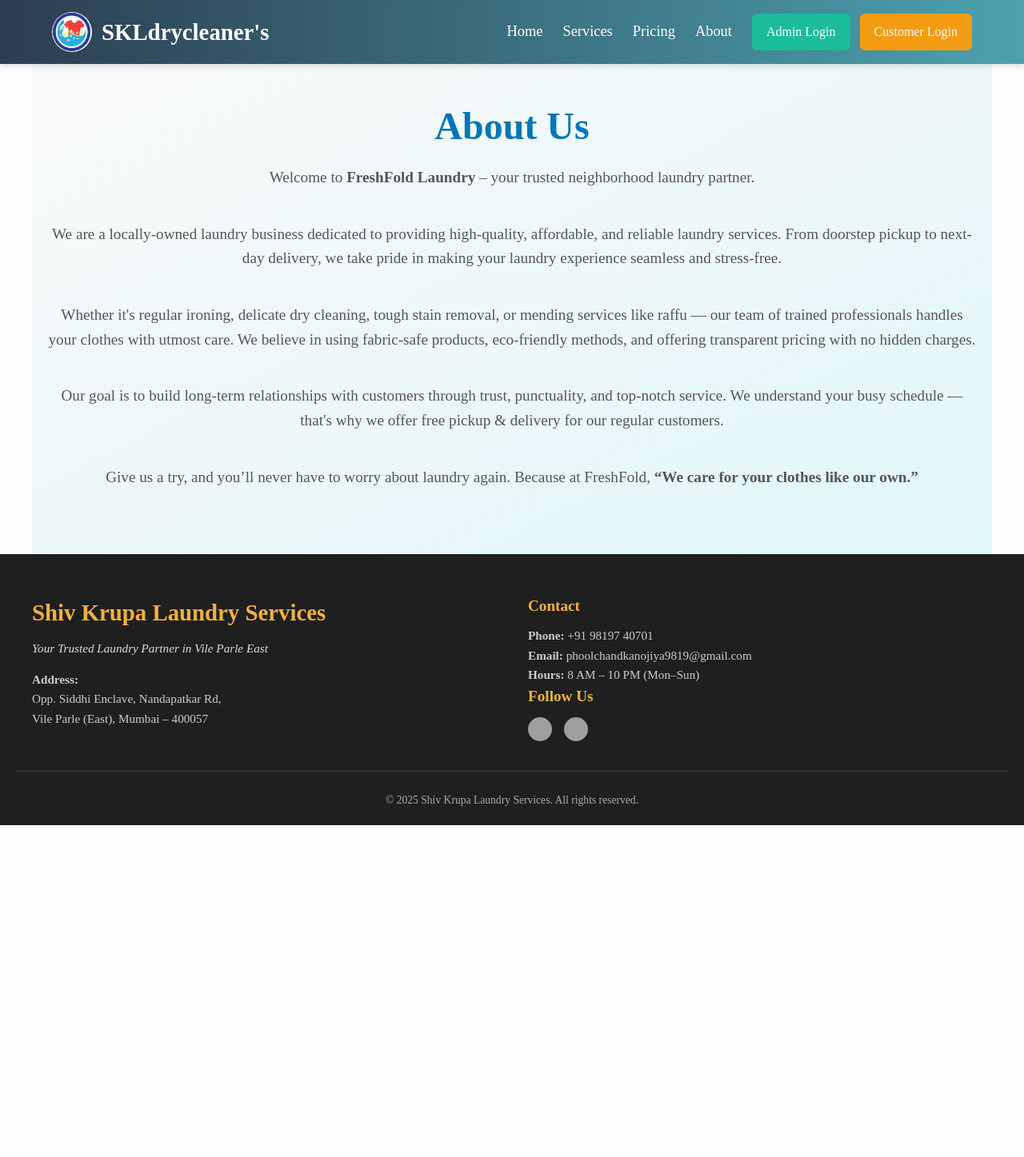
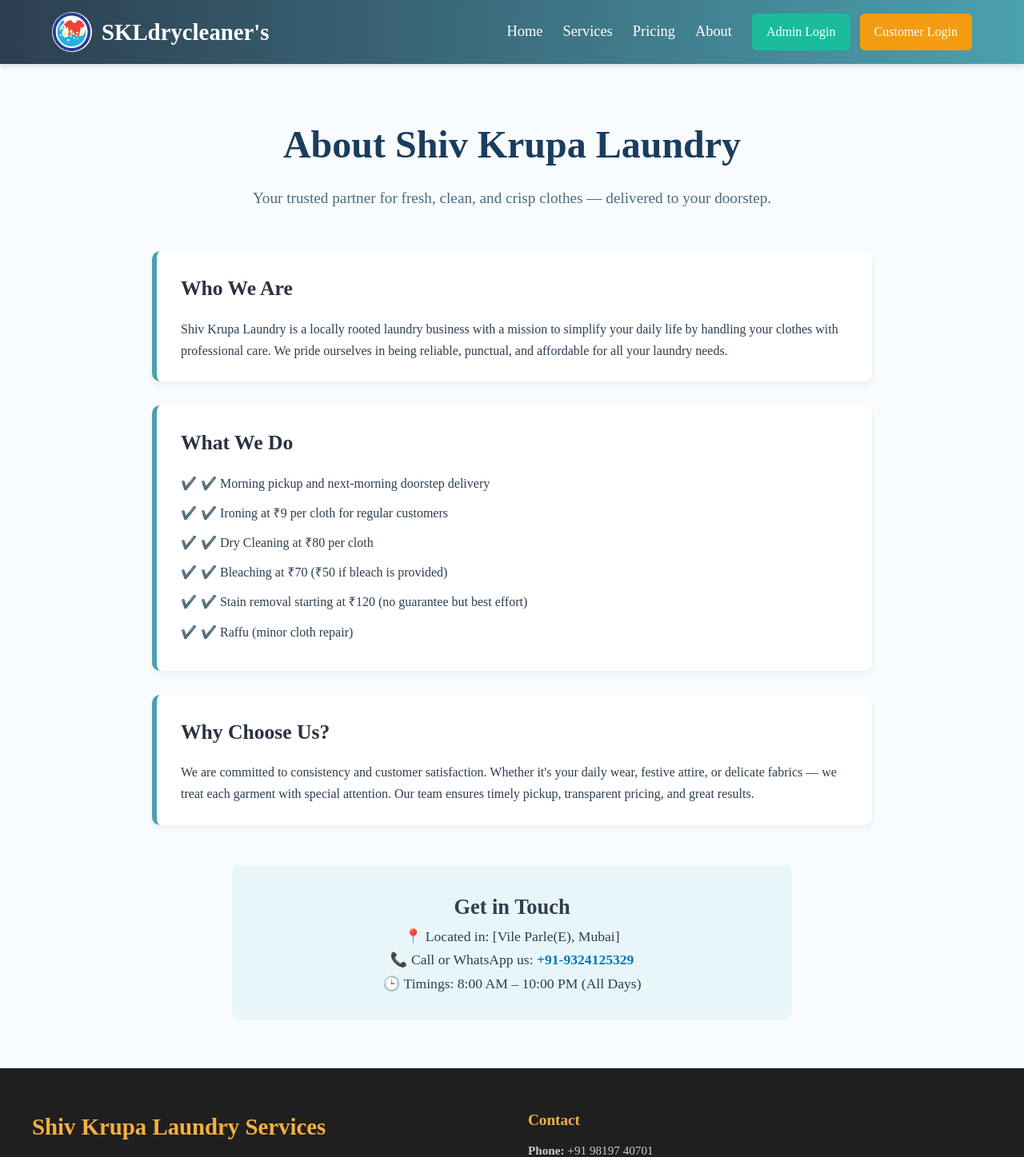
Before and after one commit to skullpratik/Online-laundry-service, a React (Vite) app: page /about in a window 1280 px wide. Shown: the top 1447 px of the page at 80% size. Before the commit the page ends 1032 px from the top, so only its background shows below. Built offline with nearby package versions, Linux system fonts and the light colour scheme; grey boxes are pictures that could not be loaded.

Commit message:
Rename files and update structure

```diff
--- a/src/pages/About.css
+++ b/src/pages/About.css
@@ -0,0 +1,94 @@
+.about-wrapper {
+  padding: 60px 20px;
+  font-family: 'Segoe UI', sans-serif;
+  color: #2c3e50;
+  background: #f9fcff;
+  line-height: 1.7;
+}
+
+.about-hero {
+  text-align: center;
+  margin-bottom: 50px;
+}
+
+.about-hero h1 {
+  font-size: 3rem;
+  color: #1a3d5d;
+  margin-bottom: 10px;
+}
+
+.about-hero p {
+  font-size: 1.2rem;
+  color: #4a6b82;
+  max-width: 700px;
+  margin: 0 auto;
+}
+
+.about-section {
+  max-width: 900px;
+  margin: 30px auto;
+  background: #ffffff;
+  border-left: 6px solid #4ca1af;
+  padding: 25px 30px;
+  box-shadow: 0 4px 10px rgba(0,0,0,0.06);
+  border-radius: 10px;
+}
+
+.about-section h2 {
+  color: #293241;
+  margin-bottom: 15px;
+  font-size: 1.6rem;
+}
+
+.about-section ul {
+  list-style: none;
+  padding-left: 0;
+}
+
+.about-section ul li {
+  margin-bottom: 10px;
+  position: relative;
+  padding-left: 25px;
+}
+
+.about-section ul li::before {
+  content: '✔️';
+  position: absolute;
+  left: 0;
+  top: 0;
+}
+
+.about-contact {
+  max-width: 700px;
+  margin: 50px auto 0;
+  text-align: center;
+  font-size: 1.1rem;
+  background: #e8f6f9;
+  padding: 30px;
+  border-radius: 10px;
+  color: #2c3e50;
+}
+
+.about-contact a {
+  color: #0077b6;
+  text-decoration: none;
+  font-weight: 600;
+}
+
+.about-contact a:hover {
+  text-decoration: underline;
+}
+
+@media(max-width: 768px) {
+  .about-hero h1 {
+    font-size: 2.2rem;
+  }
+
+  .about-section {
+    padding: 20px;
+  }
+
+  .about-contact {
+    font-size: 1rem;
+  }
+}
--- a/src/pages/about.jsx
+++ b/src/pages/about.jsx
@@ -3,31 +3,44 @@ import './About.css';
 
 const AboutPage = () => {
   return (
-    <div className="page-section about-section">
-      <h1>About Us</h1>
-      <p className="intro">
-        Welcome to <strong>FreshFold Laundry</strong> – your trusted neighborhood laundry partner.
-      </p>
+    <div className="about-wrapper">
+      <div className="about-hero">
+        <h1>About Shiv Krupa Laundry</h1>
+        <p>Your trusted partner for fresh, clean, and crisp clothes — delivered to your doorstep.</p>
+      </div>
 
-      <div className="about-content">
+      <div className="about-section">
+        <h2>Who We Are</h2>
         <p>
-          We are a locally-owned laundry business dedicated to providing high-quality, affordable, and reliable laundry services.
-          From doorstep pickup to next-day delivery, we take pride in making your laundry experience seamless and stress-free.
+          Shiv Krupa Laundry is a locally rooted laundry business with a mission to simplify your daily life by handling your clothes with professional care. We pride ourselves in being reliable, punctual, and affordable for all your laundry needs.
         </p>
+      </div>
 
+      <div className="about-section">
+        <h2>What We Do</h2>
+        <ul>
+          <li>✔️ Morning pickup and next-morning doorstep delivery</li>
+          <li>✔️ Ironing at ₹9 per cloth for regular customers</li>
+          <li>✔️ Dry Cleaning at ₹80 per cloth</li>
+          <li>✔️ Bleaching at ₹70 (₹50 if bleach is provided)</li>
+          <li>✔️ Stain removal starting at ₹120 (no guarantee but best effort)</li>
+          <li>✔️ Raffu (minor cloth repair)</li>
+        </ul>
+      </div>
+
+      <div className="about-section">
+        <h2>Why Choose Us?</h2>
         <p>
-          Whether it's regular ironing, delicate dry cleaning, tough stain removal, or mending services like raffu — our team
-          of trained professionals handles your clothes with utmost care. We believe in using fabric-safe products, eco-friendly methods,
-          and offering transparent pricing with no hidden charges.
+          We are committed to consistency and customer satisfaction. Whether it's your daily wear, festive attire, or delicate fabrics — we treat each garment with special attention. Our team ensures timely pickup, transparent pricing, and great results.
         </p>
+      </div>
 
+      <div className="about-contact">
+        <h2>Get in Touch</h2>
         <p>
-          Our goal is to build long-term relationships with customers through trust, punctuality, and top-notch service.
-          We understand your busy schedule — that's why we offer free pickup & delivery for our regular customers.
-        </p>
-
-        <p className="closing">
-          Give us a try, and you’ll never have to worry about laundry again. Because at FreshFold, <strong>“We care for your clothes like our own.”</strong>
+          📍 Located in: [Vile Parle(E), Mubai] <br />
+          📞 Call or WhatsApp us: <a href="https://wa.me/9324125329?text=Hi%20I%20want%20to%20book%20a%20laundry%20pickup" target="_blank" rel="noreferrer">+91-9324125329</a> <br />
+          🕒 Timings: 8:00 AM – 10:00 PM (All Days)
         </p>
       </div>
     </div>
```
